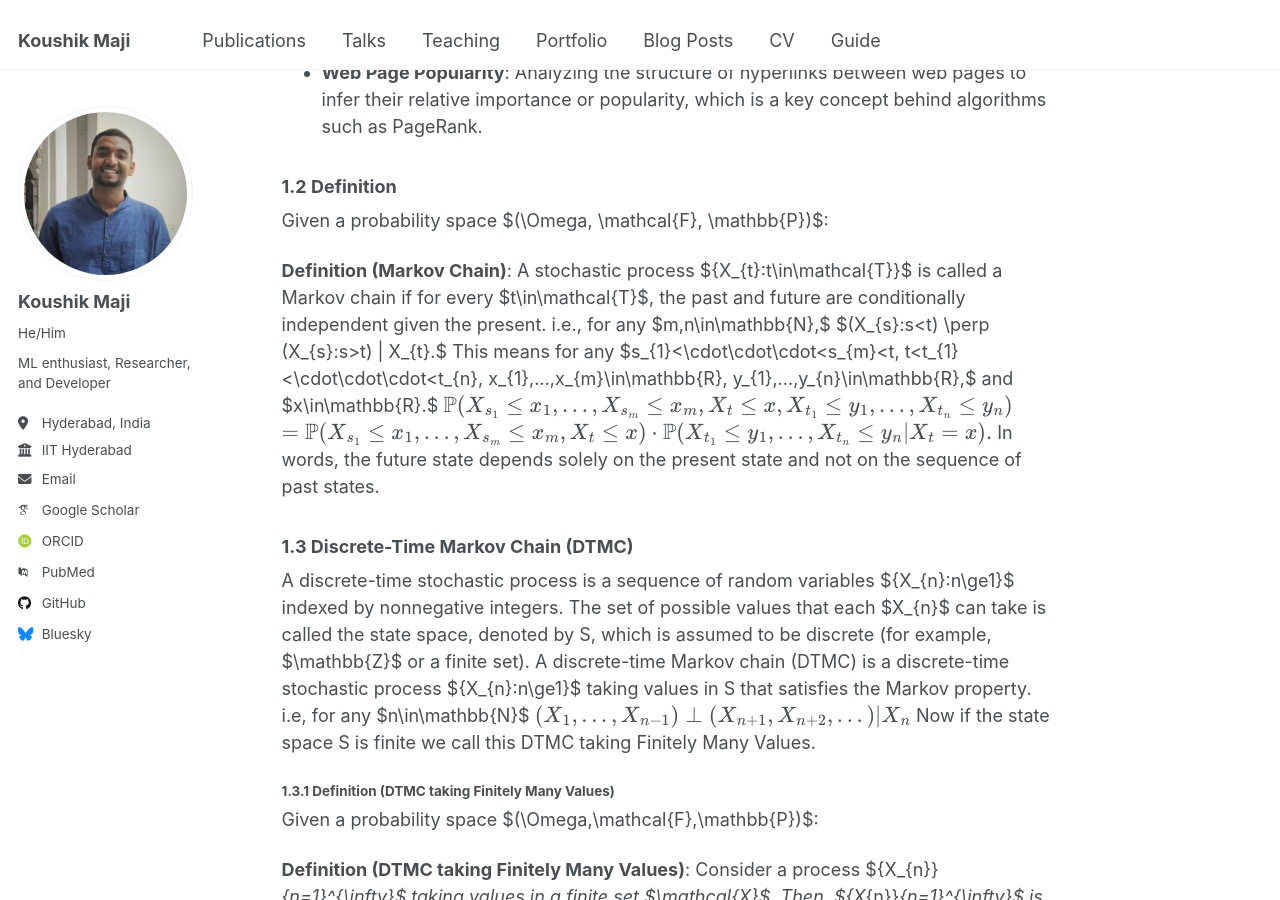
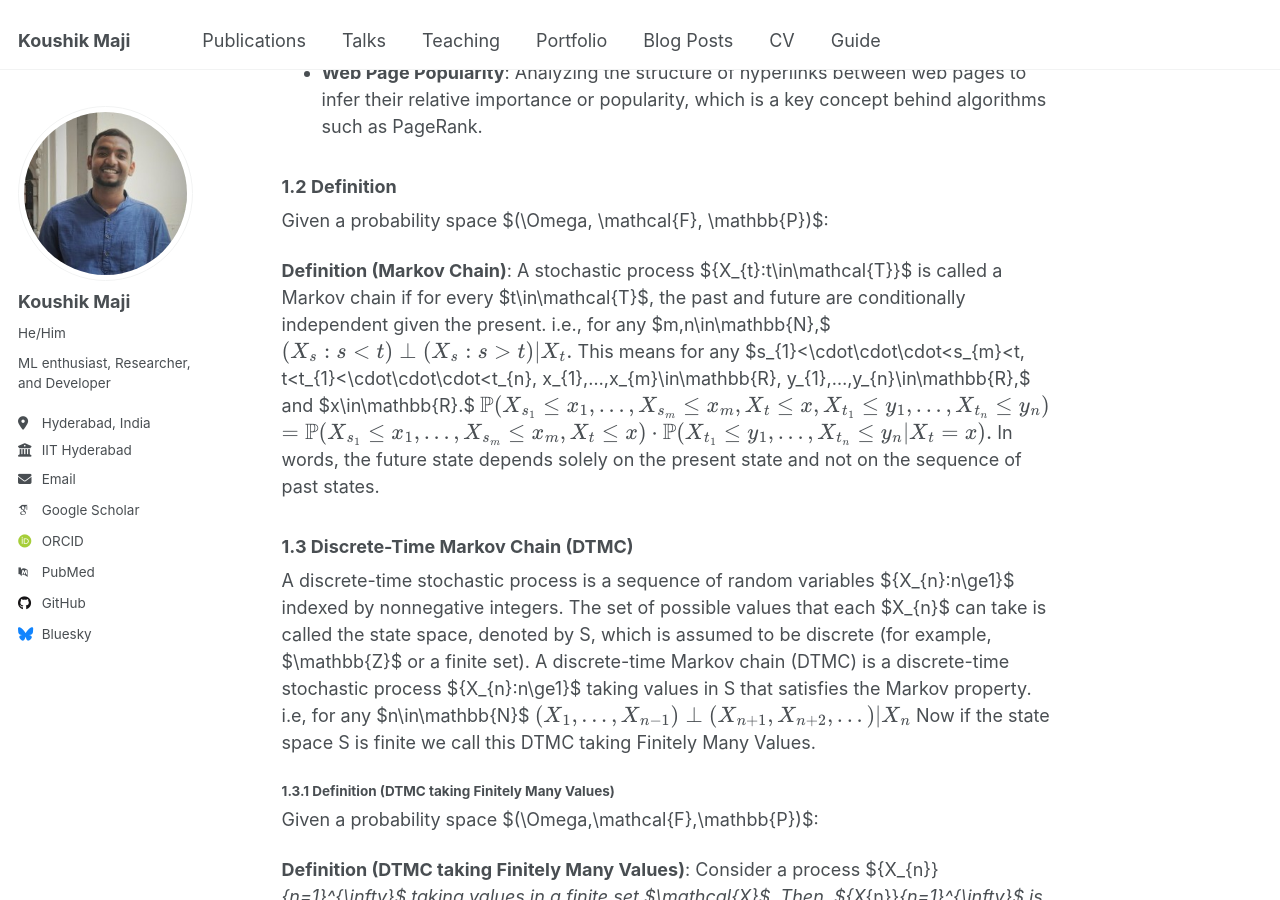
Before and after one commit to koushikmaji31/koushikmaji31.github.io, a Jekyll site: the page built from _posts/2199-01-01-future-post.md, in a window 1280 px wide and 900 px high, scrolled down 1131 px. Built offline with Jekyll 4.4.1, drawn with Linux system fonts in a browser that asks for light colours; some web fonts are replaced; some of the changed text lies outside the part shown.

```diff
--- a/_posts/2199-01-01-future-post.md
+++ b/_posts/2199-01-01-future-post.md
@@ -51,7 +51,7 @@ Given a probability space $(\Omega, \mathcal{F}, \mathbb{P})$:
 **Definition (Markov Chain)**:
 A stochastic process $\{X_{t}:t\in\mathcal{T}\}$ is called a Markov chain if for every $t\in\mathcal{T}$, the past and future are conditionally independent given the present.
 i.e., for any $m,n\in\mathbb{N},$
-$(X_{s}:s<t) \perp (X_{s}:s>t) | X_{t}.$
+$$ (X_{s}:s<t) \perp (X_{s}:s>t) | X_{t}. $$
 This means for any $s_{1}<\cdot\cdot\cdot<s_{m}<t, t<t_{1}<\cdot\cdot\cdot<t_{n}, x_{1},...,x_{m}\in\mathbb{R}, y_{1},...,y_{n}\in\mathbb{R},$ and $x\in\mathbb{R}.$
 $$ \mathbb{P}(X_{s_{1}}\le x_{1},...,X_{s_{m}}\le x_{m}, X_{t}\le x, X_{t_{1}}\le y_{1},...,X_{t_{n}}\le y_{n}) $$
 $$ = \mathbb{P}(X_{s_{1}}\le x_{1},...,X_{s_{m}}\le x_{m}, X_{t}\le x) \cdot \mathbb{P}(X_{t_{1}}\le y_{1},...,X_{t_{n}}\le y_{n}|X_{t}=x). $$
@@ -117,7 +117,8 @@ with the initial condition $S_{0}=0$. The state space $\mathcal{X}=\mathbb{Z}$ (
 The Markov property holds because the next state $S_{n+1}$ is determined by:
 $$ S_{n+1} = S_{n} + X_{n+1} $$
 Here, $X_{n+1}$ is independent of all previous $X_{i}$, and thus the distribution of $S_{n+1}$ depends only on the current state $S_{n}$, not on the past states $S_{1},S_{2},...,S_{n-1}.$ The transition probabilities are:
-$$ \mathbb{P}(S_{n+1}=k | S_{n}=j, S_{n-1}=i_{n-1},...,S_{1}=i_{1}) = \mathbb{P}(X_{n+1}=k-j) = \begin{cases} p & \text{if } k=j+1 \\ 1-p & \text{if } k=j-1 \\ 0 & \text{otherwise} \end{cases} $$
+$$ \mathbb{P}(S_{n+1}=k | S_{n}=j, S_{n-1}=i_{n-1},...,S_{1}=i_{1}) = \mathbb{P}(X_{n+1}=k-j) $$
+$$ = \begin{cases} p & \text{if } k=j+1 \\ 1-p & \text{if } k=j-1 \\ 0 & \text{otherwise} \end{cases} $$
 Since this probability depends only on $j=S_{n}$, the process $\{S_{n}\}$ satisfies the Markov property, confirming it as a DTMC.
 
 `[Image: Figure 2: Random walk trajectory illustrating state transitions.]`
```
Also changed, not shown: other parts of _posts/2199-01-01-future-post.md (+0 -1 lines).
